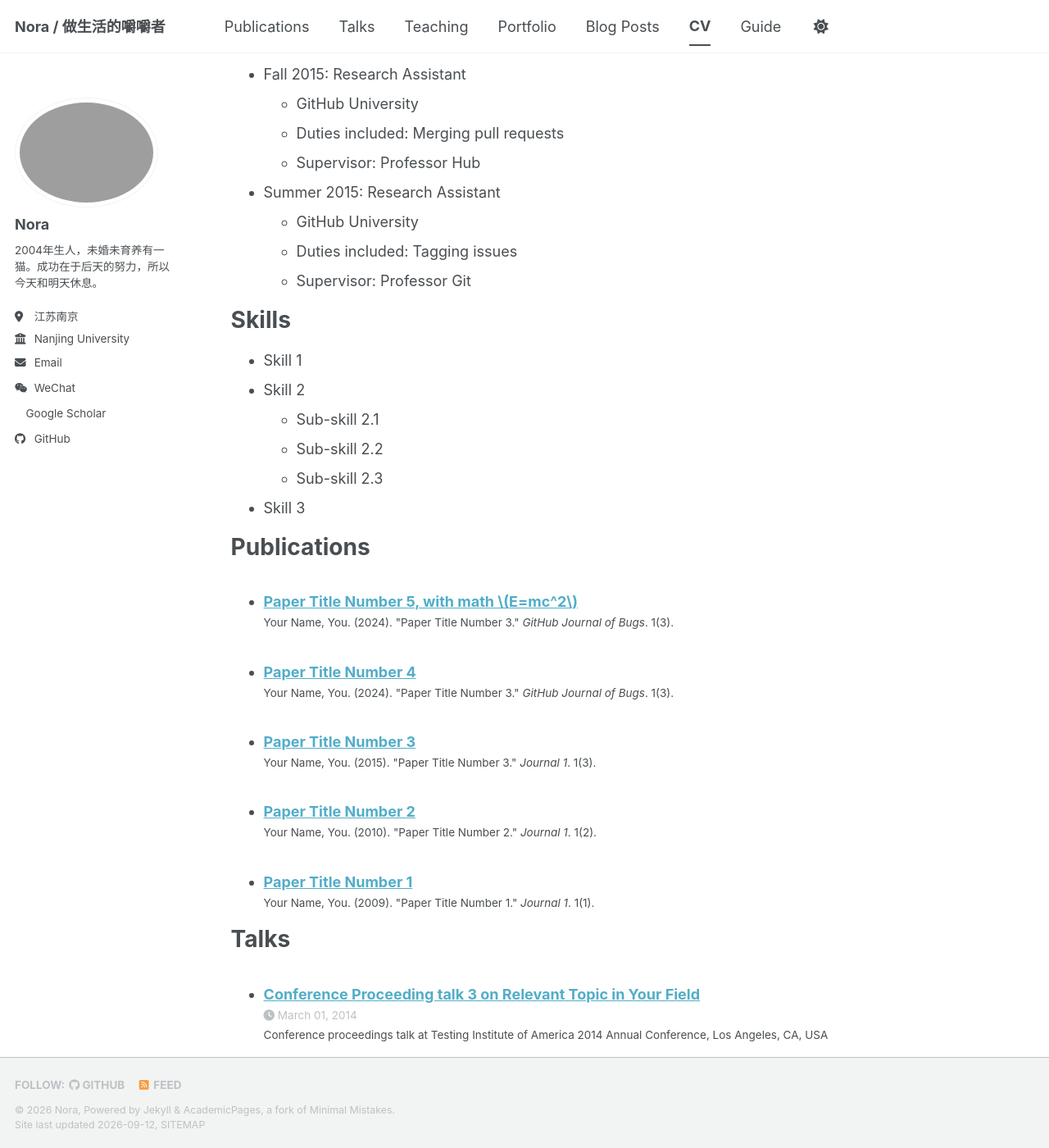
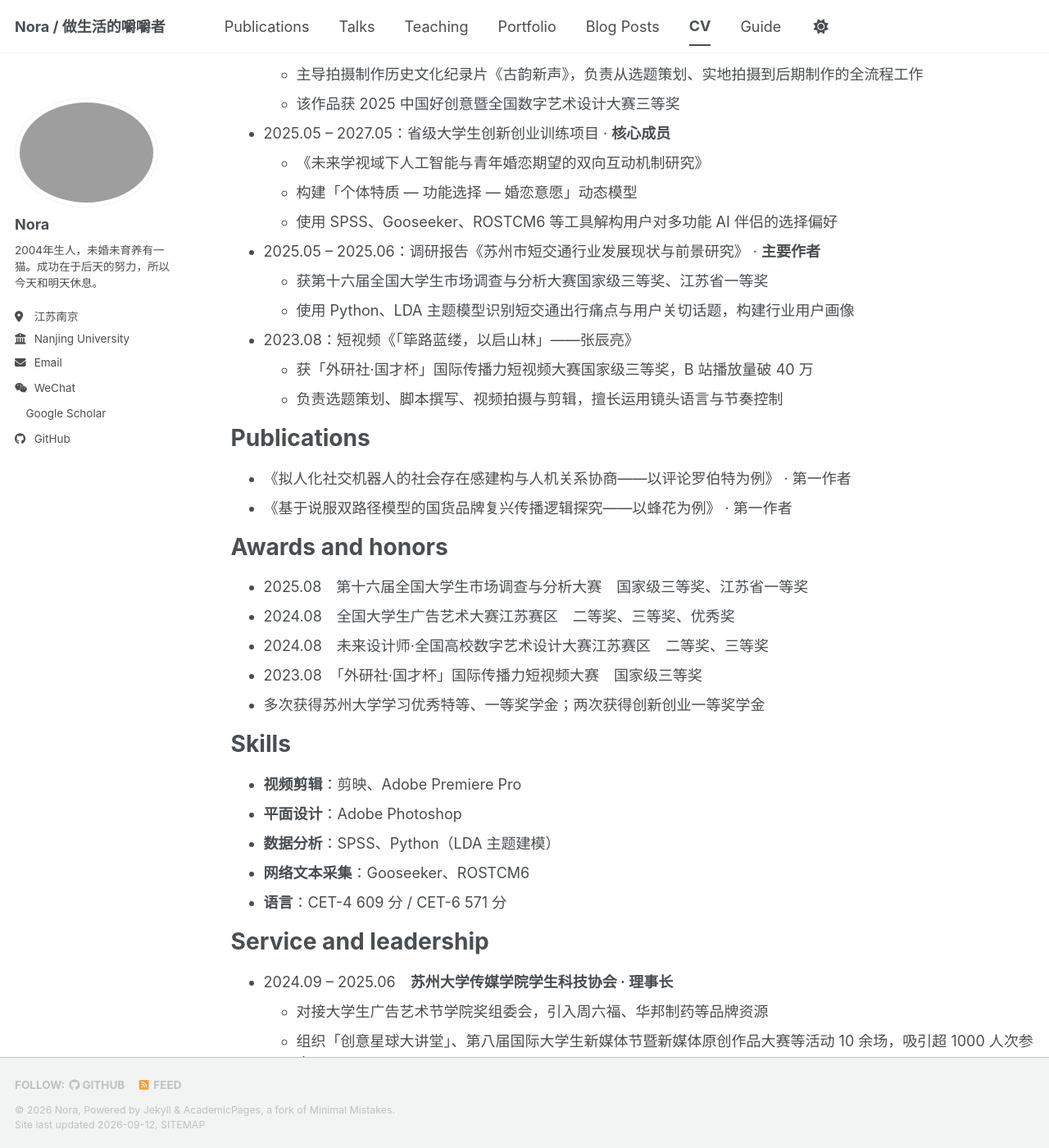
Before and after one commit to Nora1lib/Nora1lib.github.io, a Jekyll site: the page built from _pages/cv.md, in a window 1280 px wide and 1400 px high, scrolled down 431 px. Shown: the whole window at 82% size. Built offline with Jekyll 4.4.1, drawn with Linux system fonts in a browser that asks for light colours; a style sheet for code colours, icons or effects is not loaded; some of the changed text lies outside the part shown.

Commit message:
Update cv.md

```diff
--- a/_pages/cv.md
+++ b/_pages/cv.md
@@ -11,54 +11,55 @@ redirect_from:
 
 Education
 ======
-* Ph.D in Version Control Theory, GitHub University, 2018 (expected)
-* M.S. in Jekyll, GitHub University, 2014
-* B.S. in GitHub, GitHub University, 2012
+* **南京大学** 新闻传播学院，2026 – 至今
+  * 硕士研究生，专业：数字营销
+* **苏州大学** 传媒学院，2022 – 2026
+  * 广告学专业，获文学学士学位
+  * 综合绩点 3.9 / 4.0，专业排名 1 / 32
 
-Work experience
+Research experience
 ======
-* Spring 2024: Academic Pages Collaborator
-  * GitHub University
-  * Duties includes: Updates and improvements to template
-  * Supervisor: The Users
+* 2024.05 – 2026.05：国家级大学生创新创业训练项目 · **主持人**
+  * 《数字传播时代城市记忆建构与传播机制探索——以苏州相门城墙叙事延伸为例》
+  * 主导拍摄制作历史文化纪录片《古韵新声》，负责从选题策划、实地拍摄到后期制作的全流程工作
+  * 该作品获 2025 中国好创意暨全国数字艺术设计大赛三等奖
 
-* Fall 2015: Research Assistant
-  * GitHub University
-  * Duties included: Merging pull requests
-  * Supervisor: Professor Hub
+* 2025.05 – 2027.05：省级大学生创新创业训练项目 · **核心成员**
+  * 《未来学视域下人工智能与青年婚恋期望的双向互动机制研究》
+  * 构建「个体特质 — 功能选择 — 婚恋意愿」动态模型
+  * 使用 SPSS、Gooseeker、ROSTCM6 等工具解构用户对多功能 AI 伴侣的选择偏好
 
-* Summer 2015: Research Assistant
-  * GitHub University
-  * Duties included: Tagging issues
-  * Supervisor: Professor Git
+* 2025.05 – 2025.06：调研报告《苏州市短交通行业发展现状与前景研究》 · **主要作者**
+  * 获第十六届全国大学生市场调查与分析大赛国家级三等奖、江苏省一等奖
+  * 使用 Python、LDA 主题模型识别短交通出行痛点与用户关切话题，构建行业用户画像
+
+* 2023.08：短视频《「筚路蓝缕，以启山林」——张辰亮》
+  * 获「外研社·国才杯」国际传播力短视频大赛国家级三等奖，B 站播放量破 40 万
+  * 负责选题策划、脚本撰写、视频拍摄与剪辑，擅长运用镜头语言与节奏控制
+
+Publications
+======
+* 《拟人化社交机器人的社会存在感建构与人机关系协商——以评论罗伯特为例》 · 第一作者
+* 《基于说服双路径模型的国货品牌复兴传播逻辑探究——以蜂花为例》 · 第一作者
+
+Awards and honors
+======
+* 2025.08　第十六届全国大学生市场调查与分析大赛　国家级三等奖、江苏省一等奖
+* 2024.08　全国大学生广告艺术大赛江苏赛区　二等奖、三等奖、优秀奖
+* 2024.08　未来设计师·全国高校数字艺术设计大赛江苏赛区　二等奖、三等奖
+* 2023.08　「外研社·国才杯」国际传播力短视频大赛　国家级三等奖
+* 多次获得苏州大学学习优秀特等、一等奖学金；两次获得创新创业一等奖学金
 
 Skills
 ======
-* Skill 1
-* Skill 2
-  * Sub-skill 2.1
-  * Sub-skill 2.2
-  * Sub-skill 2.3
-* Skill 3
-
-Publications
-======
-  <ul>{% for post in site.publications reversed %}
-    {% include archive-single-cv.html %}
-  {% endfor %}</ul>
-
-Talks
-======
-  <ul>{% for post in site.talks reversed %}
-    {% include archive-single-talk-cv.html  %}
-  {% endfor %}</ul>
-
-Teaching
-======
-  <ul>{% for post in site.teaching reversed %}
-    {% include archive-single-cv.html %}
-  {% endfor %}</ul>
+* **视频剪辑**：剪映、Adobe Premiere Pro
+* **平面设计**：Adobe Photoshop
+* **数据分析**：SPSS、Python（LDA 主题建模）
+* **网络文本采集**：Gooseeker、ROSTCM6
+* **语言**：CET-4 609 分 / CET-6 571 分
 
 Service and leadership
 ======
-* Currently signed in to 43 different slack teams
+* 2024.09 – 2025.06　**苏州大学传媒学院学生科技协会 · 理事长**
+  * 对接大学生广告艺术节学院奖组委会，引入周六福、华邦制药等品牌资源
+  * 组织「创意星球大讲堂」、第八届国际大学生新媒体节暨新媒体原创作品大赛等活动 10 余场，吸引超 1000 人次参赛
```
